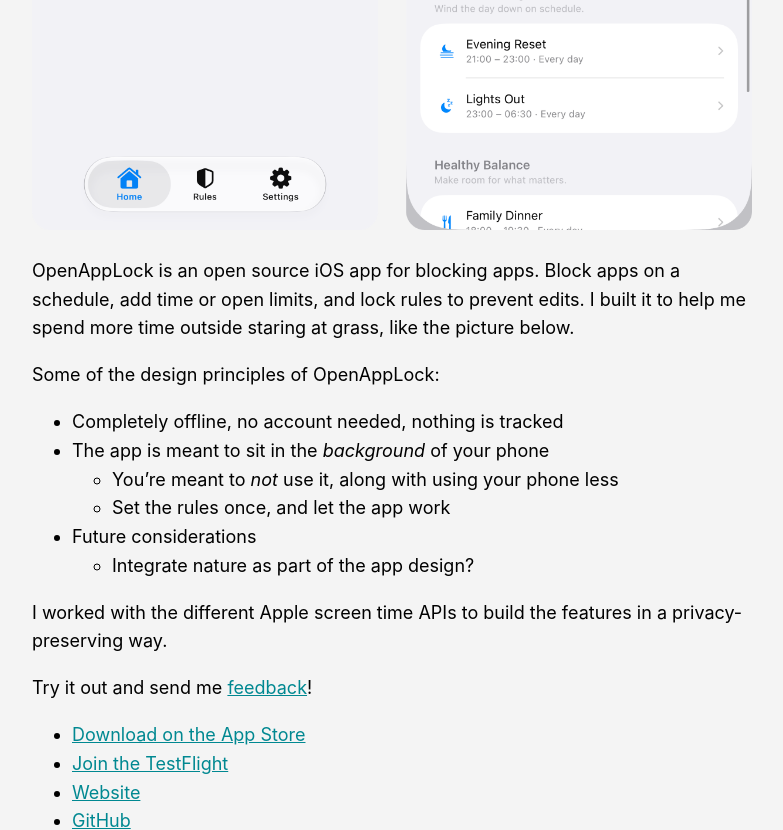
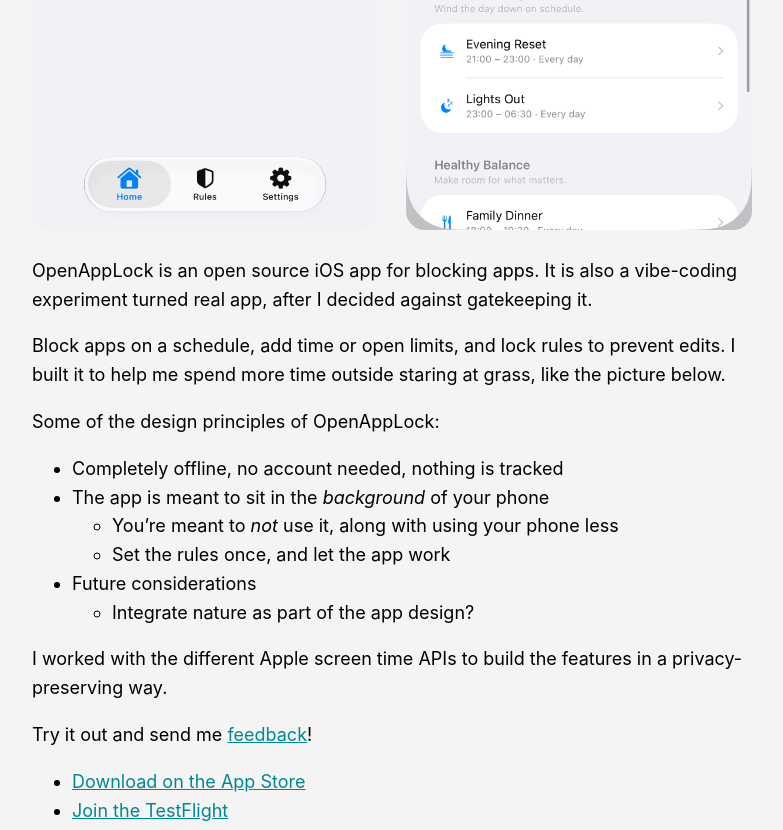
Before and after one commit to brendan-ch/brendan-ch.github.io, a Jekyll site: the page built from _notes/openapplock.md, in a window 1280 px wide and 900 px high, scrolled down 689 px, cut to the strip 0-830 px from the top of the window. Shown: the whole strip, without its empty margins (248-1031 px from the left). Built offline with Jekyll 4.4.1, drawn with Linux system fonts in a browser that asks for light colours.

Commit message:
Publish: OpenAppLock

```diff
--- a/_notes/openapplock.md
+++ b/_notes/openapplock.md
@@ -1,14 +1,12 @@
 ---
-categories: "- '[[Website pages]]'\n- '[[Apps, websites and tools]]'\n- '[[Projects]]'"
-source: "https://github.com/brendan-ch/openapplock"
-related: ""
 title: OpenAppLock
-status: "- ongoing"
 ---
 
 ![Screenshots of OpenAppLock, including the home page with three active rules, and the new rule page with rule templates.](/assets/img/openapplock-1.png)
 
-OpenAppLock is an open source iOS app for blocking apps. Block apps on a schedule, add time or open limits, and lock rules to prevent edits. I built it to help me spend more time outside staring at grass, like the picture below.
+OpenAppLock is an open source iOS app for blocking apps. It is also a vibe-coding experiment turned real app, after I decided against gatekeeping it.
+
+Block apps on a schedule, add time or open limits, and lock rules to prevent edits. I built it to help me spend more time outside staring at grass, like the picture below.
 
 Some of the design principles of OpenAppLock:
 
```
